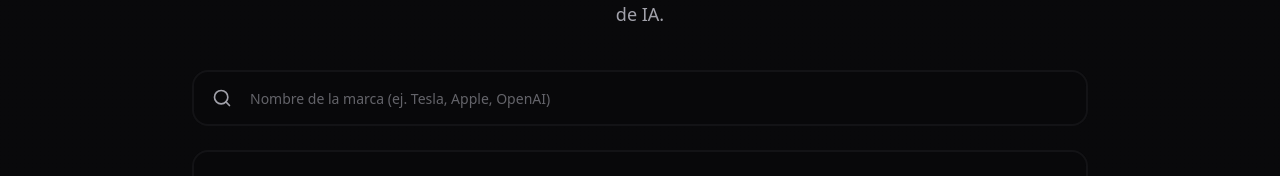
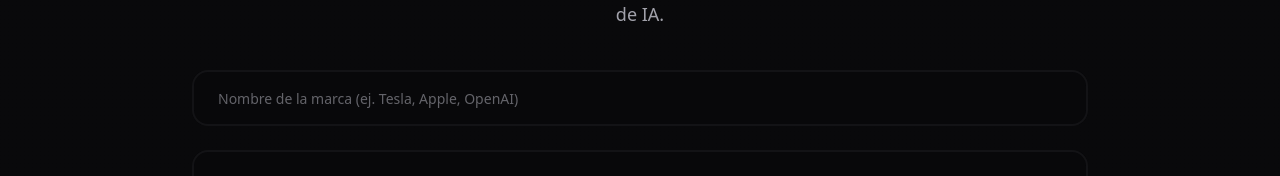
Before and after one commit to AlvaroArancibiaRios/brand-llm-beacon, a React (Vite) app: page / in a window 1280 px wide. Shown: the part 247-423 px from the top of the page. Built offline with nearby package versions, Linux system fonts and the light colour scheme.

Commit message:
Reverted to commit c70b8db9c34a4f3234ac874fb98a9ad100f75d2e

```diff
--- a/src/components/QueryForm.tsx
+++ b/src/components/QueryForm.tsx
@@ -47,24 +47,21 @@ export const QueryForm = ({
       <form onSubmit={handleSubmit} className="space-y-6">
         {/* Brand Input with CTA */}
         <div className="relative">
-          <div className="absolute left-5 top-1/2 transform -translate-y-1/2 z-10">
-            <Search className="h-5 w-5 text-muted-foreground" />
-          </div>
           <Input
             id="brand"
             placeholder="Nombre de la marca (ej. Tesla, Apple, OpenAI)"
             value={brand}
             onChange={e => setBrand(e.target.value)}
             onKeyDown={handleKeyDown}
-            className="h-14 text-lg pl-14 pr-6 rounded-2xl border-2 border-border/40 bg-background/50 backdrop-blur-sm hover:border-border/60 focus:border-primary/50 focus:ring-2 focus:ring-primary/20 transition-all duration-200 placeholder:text-muted-foreground/60"
+            className="h-14 text-lg pl-6 pr-6 rounded-2xl border-2 border-border/40 bg-background/50 backdrop-blur-sm hover:border-border/60 focus:border-primary/50 focus:ring-2 focus:ring-primary/20 transition-all duration-200 placeholder:text-muted-foreground/60"
           />
 
           {/* Call to Action inside brand input area */}
           {brand.trim() && (
-            <div className="absolute -bottom-4 left-6 transform animate-fade-in">
-              <div className="flex items-center gap-3 bg-primary/10 border border-primary/20 rounded-full px-4 py-2">
-                <Search className="h-4 w-4 text-primary" />
-                <span className="text-primary font-bold text-xl">Listo para el análisis</span>
+            <div className="absolute -bottom-3 left-6 transform animate-fade-in">
+              <div className="flex items-center gap-2 bg-primary/10 border border-primary/20 rounded-full px-3 py-1 text-sm">
+                <Search className="h-3 w-3 text-primary" />
+                <span className="text-primary font-medium">Listo para el análisis?</span>
               </div>
             </div>
           )}
```
